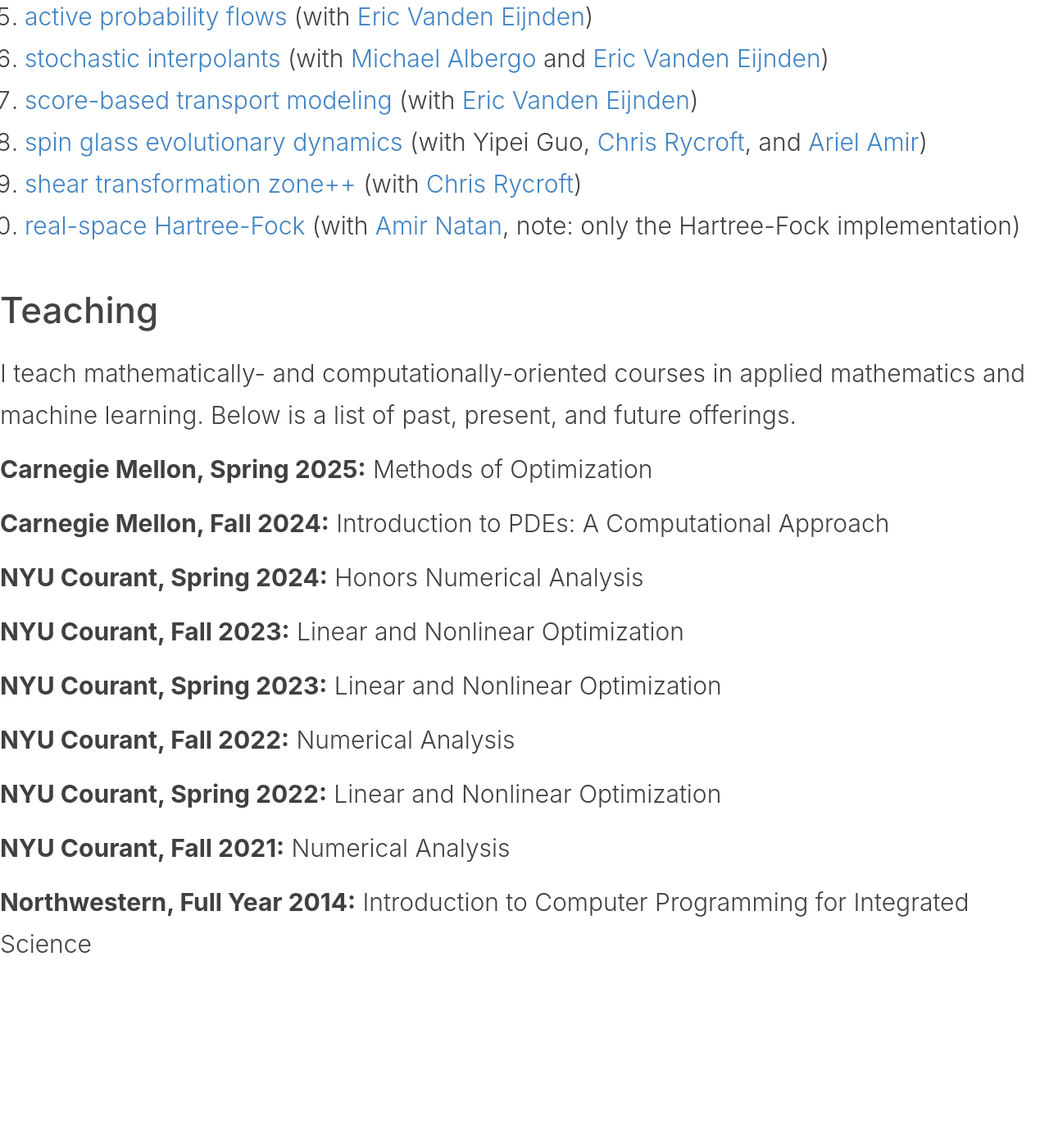
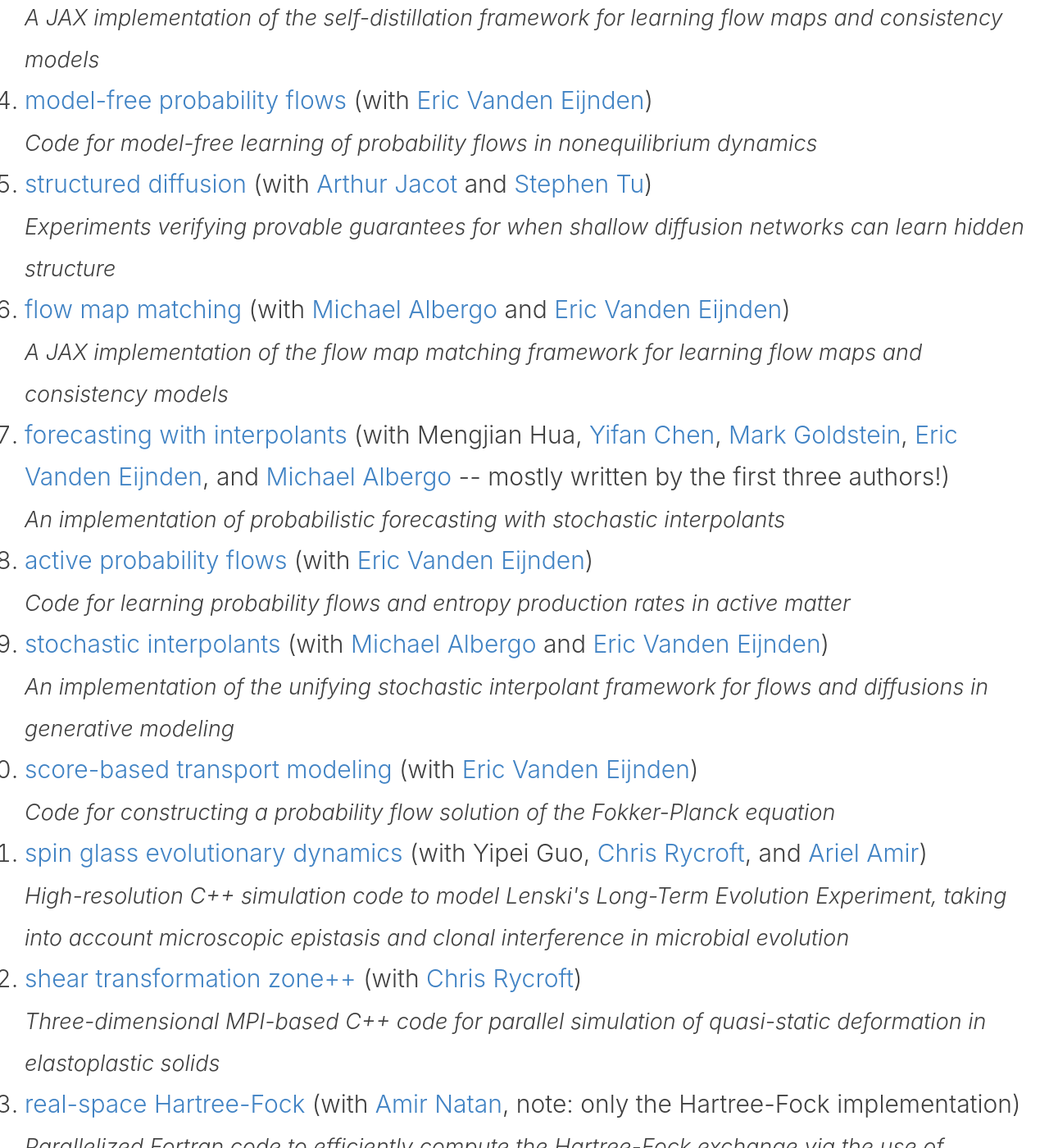
Before and after one commit to nmboffi/nmboffi.github.io, a Jekyll site: the page built from index.md, in a window 1280 px wide and 1400 px high, scrolled down 15124 px. Shown: the whole window at 82% size. Built offline with Jekyll 4.4.1, drawn with Linux system fonts in a browser that asks for light colours; the list of posts is cut into pages by our own code; before the commit the page ends 16450 px from its top, so only the background shows below that; some of the changed text lies outside the part shown.

Commit message:
add code links

```diff
--- a/_includes/code-section.html
+++ b/_includes/code-section.html
@@ -3,14 +3,56 @@
 <p>We are strong advocates for reproducible science and open-source software. We believe that they have been key drivers of the recent advances in AI research, and we make all our code publicly available to continue this tradition.</p>
 
 <ol>
-  <li><a href="https://github.com/nmboffi/vicsek_public">model-free probability flows</a> (with <a href="https://wp.nyu.edu/courantinstituteofmathematicalsciences-eve2/">Eric Vanden Eijnden</a>)</li>
-  <li><a href="https://github.com/nmboffi/structured_diffusion_public">structured diffusion</a> (with <a href="https://sites.google.com/view/arthurjacot">Arthur Jacot</a> and <a href="https://stephentu.github.io">Stephen Tu</a>)</li>
-  <li><a href="https://github.com/nmboffi/flow_map_matching_public/tree/main">flow map matching</a> (with <a href="http://malbergo.me">Michael Albergo</a> and <a href="https://wp.nyu.edu/courantinstituteofmathematicalsciences-eve2/">Eric Vanden Eijnden</a>)</li>
-  <li><a href="https://github.com/interpolants/forecasting">forecasting with interpolants</a> (with Mengjian Hua, <a href="https://yifanc96.github.io">Yifan Chen</a>, <a href="https://marikgoldstein.github.io">Mark Goldstein</a>, <a href="https://wp.nyu.edu/courantinstituteofmathematicalsciences-eve2/">Eric Vanden Eijnden</a>, and <a href="http://malbergo.me">Michael Albergo</a> -- mostly written by the first three authors!)</li>
-  <li><a href="https://github.com/nmboffi/active_pflows">active probability flows</a> (with <a href="https://wp.nyu.edu/courantinstituteofmathematicalsciences-eve2/">Eric Vanden Eijnden</a>)</li>
-  <li><a href="https://github.com/malbergo/stochastic-interpolants">stochastic interpolants</a> (with <a href="http://malbergo.me">Michael Albergo</a> and <a href="https://wp.nyu.edu/courantinstituteofmathematicalsciences-eve2/">Eric Vanden Eijnden</a>)</li>
-  <li><a href="https://github.com/nmboffi/sbtm">score-based transport modeling</a> (with <a href="https://wp.nyu.edu/courantinstituteofmathematicalsciences-eve2/">Eric Vanden Eijnden</a>)</li>
-  <li><a href="https://github.com/nmboffi/spin_glass_evodyn/tree/main">spin glass evolutionary dynamics</a> (with Yipei Guo, <a href="https://people.math.wisc.edu/~chr/">Chris Rycroft</a>, and <a href="https://www.weizmann.ac.il/complex/amir/">Ariel Amir</a>)</li>
-  <li><a href="https://github.com/nmboffi/stzpp">shear transformation zone++</a> (with <a href="https://people.math.wisc.edu/~chr/">Chris Rycroft</a>)</li>
-  <li><a href="https://real-space.org">real-space Hartree-Fock</a> (with <a href="http://www.eng.tau.ac.il/~amirn/">Amir Natan</a>, note: only the Hartree-Fock implementation)</li>
+  <li>
+    <a href="https://github.com/nmboffi/jax-interpolants">jax-interpolants</a><br>
+    <em style="font-size: 0.9em;">A JAX implementation of the stochastic interpolant framework for generative modeling</em>
+  </li>
+  <li>
+    <a href="https://github.com/nmboffi/jax-edm2">jax-edm2</a><br>
+    <em style="font-size: 0.9em;">A JAX implementation of NVIDIA's EDM2 U-Net architecture</em>
+  </li>
+  <li>
+    <a href="https://github.com/nmboffi/flow-maps">flow-maps</a> (with <a href="http://malbergo.me">Michael Albergo</a> and <a href="https://wp.nyu.edu/courantinstituteofmathematicalsciences-eve2/">Eric Vanden Eijnden</a>)<br>
+    <em style="font-size: 0.9em;">A JAX implementation of the self-distillation framework for learning flow maps and consistency models</em>
+  </li>
+  <li>
+    <a href="https://github.com/nmboffi/vicsek_public">model-free probability flows</a> (with <a href="https://wp.nyu.edu/courantinstituteofmathematicalsciences-eve2/">Eric Vanden Eijnden</a>)<br>
+    <em style="font-size: 0.9em;">Code for model-free learning of probability flows in nonequilibrium dynamics</em>
+  </li>
+  <li>
+    <a href="https://github.com/nmboffi/structured_diffusion_public">structured diffusion</a> (with <a href="https://sites.google.com/view/arthurjacot">Arthur Jacot</a> and <a href="https://stephentu.github.io">Stephen Tu</a>)<br>
+    <em style="font-size: 0.9em;">Experiments verifying provable guarantees for when shallow diffusion networks can learn hidden structure</em>
+  </li>
+  <li>
+    <a href="https://github.com/nmboffi/flow_map_matching_public/tree/main">flow map matching</a> (with <a href="http://malbergo.me">Michael Albergo</a> and <a href="https://wp.nyu.edu/courantinstituteofmathematicalsciences-eve2/">Eric Vanden Eijnden</a>)<br>
+    <em style="font-size: 0.9em;">A JAX implementation of the flow map matching framework for learning flow maps and consistency models</em>
+  </li>
+  <li>
+    <a href="https://github.com/interpolants/forecasting">forecasting with interpolants</a> (with Mengjian Hua, <a href="https://yifanc96.github.io">Yifan Chen</a>, <a href="https://marikgoldstein.github.io">Mark Goldstein</a>, <a href="https://wp.nyu.edu/courantinstituteofmathematicalsciences-eve2/">Eric Vanden Eijnden</a>, and <a href="http://malbergo.me">Michael Albergo</a> -- mostly written by the first three authors!)<br>
+    <em style="font-size: 0.9em;">An implementation of probabilistic forecasting with stochastic interpolants</em>
+  </li>
+  <li>
+    <a href="https://github.com/nmboffi/active_pflows">active probability flows</a> (with <a href="https://wp.nyu.edu/courantinstituteofmathematicalsciences-eve2/">Eric Vanden Eijnden</a>)<br>
+    <em style="font-size: 0.9em;">Code for learning probability flows and entropy production rates in active matter</em>
+  </li>
+  <li>
+    <a href="https://github.com/malbergo/stochastic-interpolants">stochastic interpolants</a> (with <a href="http://malbergo.me">Michael Albergo</a> and <a href="https://wp.nyu.edu/courantinstituteofmathematicalsciences-eve2/">Eric Vanden Eijnden</a>)<br>
+    <em style="font-size: 0.9em;">An implementation of the unifying stochastic interpolant framework for flows and diffusions in generative modeling</em>
+  </li>
+  <li>
+    <a href="https://github.com/nmboffi/sbtm">score-based transport modeling</a> (with <a href="https://wp.nyu.edu/courantinstituteofmathematicalsciences-eve2/">Eric Vanden Eijnden</a>)<br>
+    <em style="font-size: 0.9em;">Code for constructing a probability flow solution of the Fokker-Planck equation</em>
+  </li>
+  <li>
+    <a href="https://github.com/nmboffi/spin_glass_evodyn/tree/main">spin glass evolutionary dynamics</a> (with Yipei Guo, <a href="https://people.math.wisc.edu/~chr/">Chris Rycroft</a>, and <a href="https://www.weizmann.ac.il/complex/amir/">Ariel Amir</a>)<br>
+    <em style="font-size: 0.9em;">High-resolution C++ simulation code to model Lenski's Long-Term Evolution Experiment, taking into account microscopic epistasis and clonal interference in microbial evolution</em>
+  </li>
+  <li>
+    <a href="https://github.com/nmboffi/stzpp">shear transformation zone++</a> (with <a href="https://people.math.wisc.edu/~chr/">Chris Rycroft</a>)<br>
+    <em style="font-size: 0.9em;">Three-dimensional MPI-based C++ code for parallel simulation of quasi-static deformation in elastoplastic solids</em>
+  </li>
+  <li>
+    <a href="https://real-space.org">real-space Hartree-Fock</a> (with <a href="http://www.eng.tau.ac.il/~amirn/">Amir Natan</a>, note: only the Hartree-Fock implementation)<br>
+    <em style="font-size: 0.9em;">Parallelized Fortran code to efficiently compute the Hartree-Fock exchange via the use of projection operators onto occupied and virtual states</em>
+  </li>
 </ol>
--- a/_includes/paper-card.html
+++ b/_includes/paper-card.html
@@ -47,7 +47,16 @@
         {% if p.arxiv or p.journal or p.conference %} / {% endif %}<a href="{{ p.project }}" target="_blank" rel="noopener">project</a>
       {% endif %}
       {% if p.code %}
-        {% if p.arxiv or p.journal or p.conference or p.project %} / {% endif %}<a href="{{ p.code }}" target="_blank" rel="noopener">code</a>
+        {% if p.arxiv or p.journal or p.conference or p.project %} / {% endif %}
+        {% if p.code.first %}
+          {% comment %}Handle array of code links{% endcomment %}
+          {% for code_link in p.code %}
+            <a href="{{ code_link }}" target="_blank" rel="noopener">code{% if forloop.length > 1 %} {{ forloop.index }}{% endif %}</a>{% unless forloop.last %} / {% endunless %}
+          {% endfor %}
+        {% else %}
+          {% comment %}Handle single code link{% endcomment %}
+          <a href="{{ p.code }}" target="_blank" rel="noopener">code</a>
+        {% endif %}
       {% endif %}
       {% if p.video %}
         {% if p.arxiv or p.journal or p.conference or p.project or p.code %} / {% endif %}<a href="{{ p.video }}" target="_blank" rel="noopener">video</a>
```
Also changed, not shown: _data/publications.yml (+15 -0 lines).
